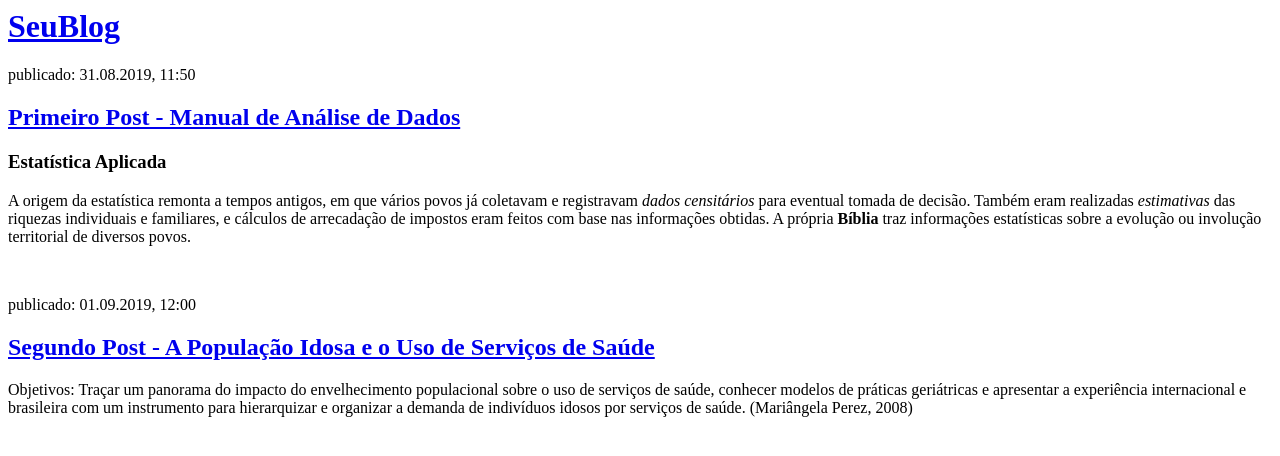
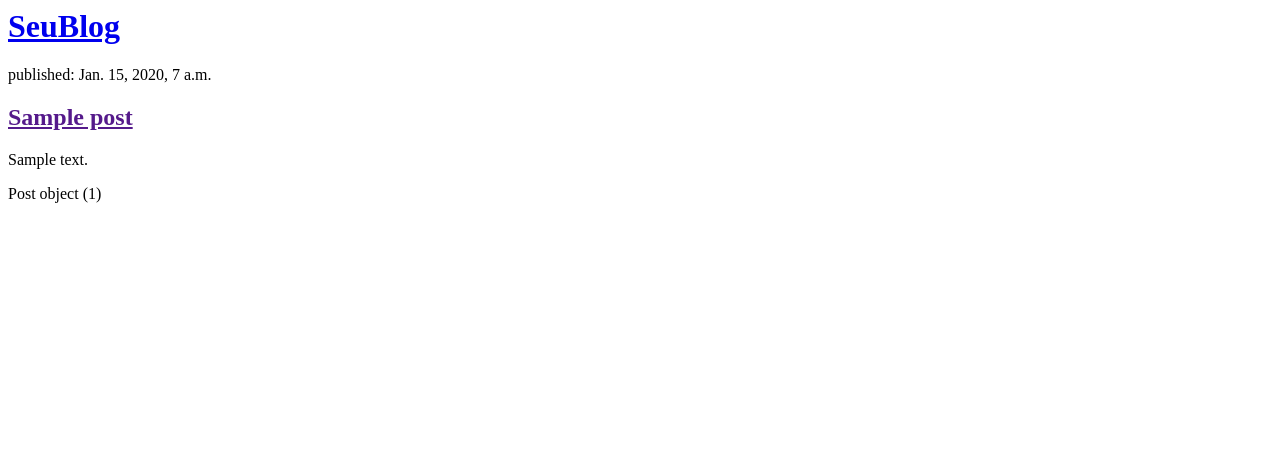
Before and after one commit to lucilvoxd/my-first-blog, a Django app: template blog/templates/blog/post_list.html in a window 1280 px wide. Shown: the top 456 px of the page. Run offline with Django 3.2, Linux system fonts and the light colour scheme; the template is opened without the code that fills it: values that come from a table or form of the project are taken from there, others are empty; tables that the repository leaves empty hold one stand-in row (values such as "Sample post").

Commit message:
Modified templates to display posts from database.

```diff
--- a/blog/templates/blog/post_list.html
+++ b/blog/templates/blog/post_list.html
@@ -6,26 +6,13 @@
         <div>
             <h1><a href="/">SeuBlog</a></h1>
         </div>
-
-        <div>
-            <p>publicado: 31.08.2019, 11:50</p>
-            <h2><a href="/">Primeiro Post - Manual de Análise de Dados</a></h2>
-            <h3>Estatística Aplicada</h3>
-            <p>
-                A origem da estatística remonta a tempos antigos, em que vários povos já
-                coletavam e registravam <em>dados censitários</em> para eventual tomada de decisão.
-                Também eram realizadas <em>estimativas</em> das riquezas individuais e familiares, e
-                cálculos de arrecadação de impostos eram feitos com base nas informações
-                obtidas. A própria <strong>Bíblia</strong> traz informações estatísticas sobre a evolução ou
-                involução territorial de diversos povos.
-            </p>
-            <br>
-        </div>
-
-        <div>
-            <p>publicado: 01.09.2019, 12:00</p>
-            <h2><a href="/">Segundo Post - A População Idosa e o Uso de Serviços de Saúde</a></h2>
-            <p>Objetivos: Traçar um panorama do impacto do envelhecimento populacional sobre o uso de serviços de saúde, conhecer modelos de práticas geriátricas e apresentar a experiência internacional e brasileira com um instrumento para hierarquizar e organizar a demanda de indivíduos idosos por serviços de saúde. (Mariângela Perez, 2008)</p>
-        </div>
+        {% for post in posts %}
+            <div>
+                <p>published: {{ post.published_date }}</p>
+                <h2><a href="">{{ post.title }}</a></h2>
+                <p>{{ post.text|linebreaksbr }}</p>
+            </div>
+        {{ post }}
+        {% endfor %}
     </body>
 </html>
--- a/blog/views.py
+++ b/blog/views.py
@@ -1,6 +1,9 @@
 from django.shortcuts import render
+from django.utils import timezone
+from .models import Post
 
 # Create your views here.
 
 def post_list(request):
-    return render(request, 'blog/post_list.html',{})
+    posts = Post.objects.filter(published_date__lte=timezone.now()).order_by('published_date')
+    return render(request, 'blog/post_list.html', {'posts':posts})
```
